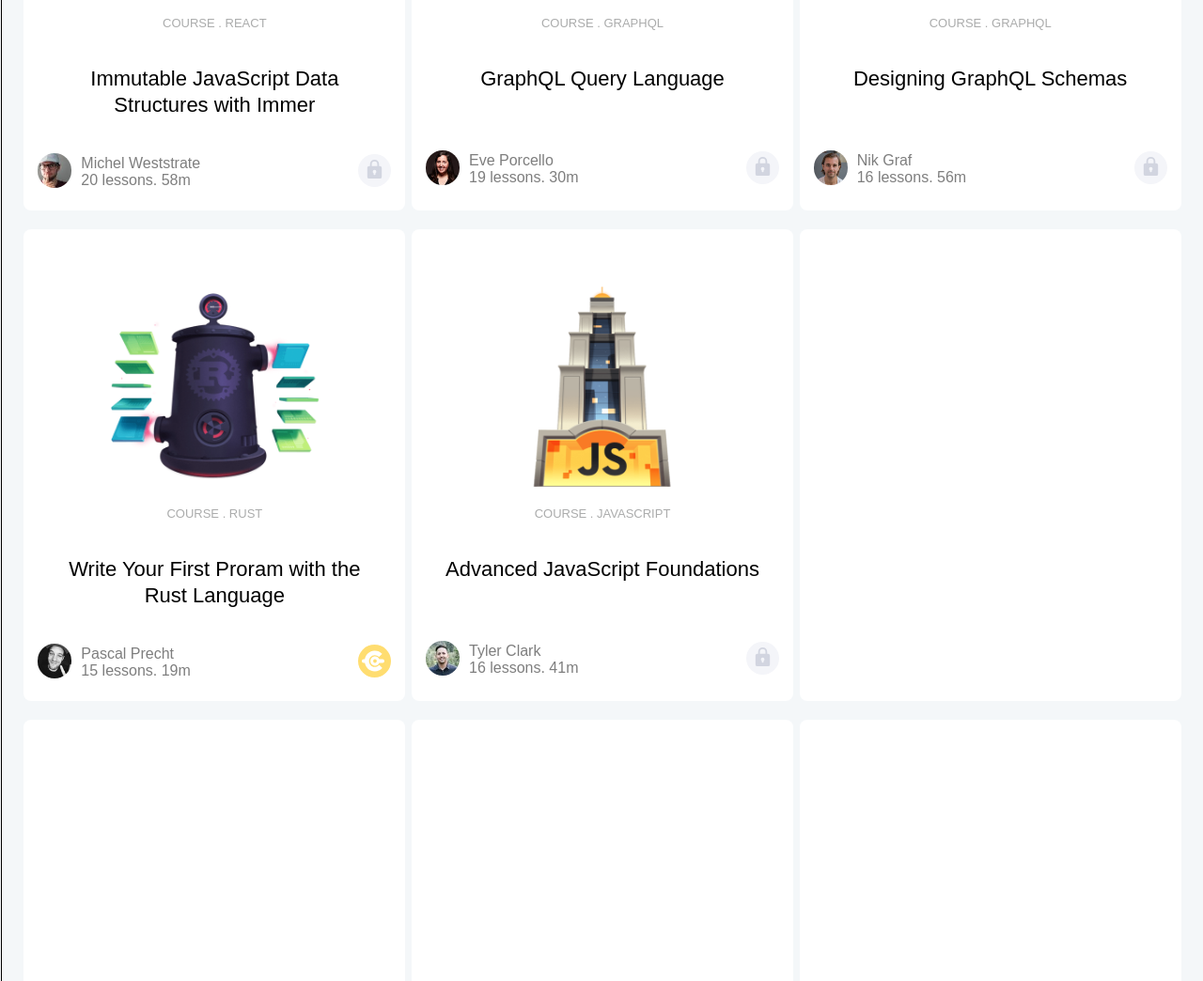
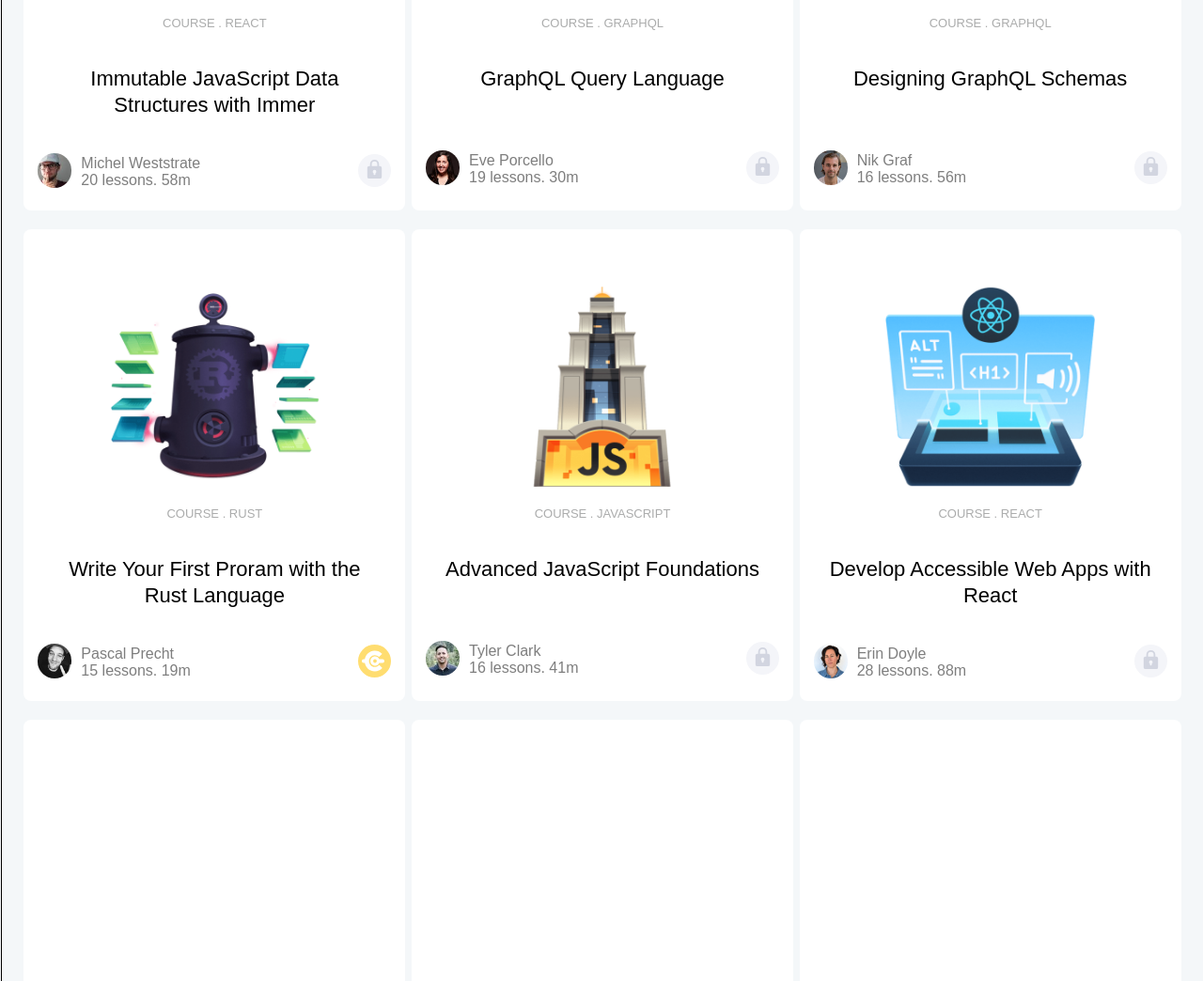
Before and after one commit to ahs1n/https-egghead.io_Mockup, a plain HTML site: page index.html in a window 1280 px wide. Shown: the part 3855-4899 px from the top of the page at 94% size. Drawn offline with Linux system fonts and the light colour scheme.

Commit message:
section 4 card 9 add

```diff
--- a/index.html
+++ b/index.html
@@ -689,8 +689,33 @@
                     </div>
                 </div>
 
-                <div class="hotcard_layout">
+                <!-- COURSE . REACT -->
+                <div class="card_layout">
+                    <div class="course">
+                        <img src="AccessibleReact_1000.png" alt="AccessibleReact_1000">
+                        <p>COURSE . REACT</p>
+                        <h3>
+                            Develop Accessible Web Apps with React
+                        </h3>
+                    </div>
+
+                    <div class="card_layout_material">
+                        <div class="course_teacher">
+                            <div class="card_layout_teacher">
+                                <img src="erin-doyle_800x800.png" alt="erin-doyle_800x800">
+                            </div>
+                            <div class="card_layout_lesson">
+                                <p>Erin Doyle</p>
+                                <p>28 lessons. 88m</p>
+                            </div>
+
+                        </div>
+                        <div class="card_icon">
+                            <img src="cardfooter_icon lock.svg" alt="cardfooter_icon lock">
+                        </div>
+                    </div>
                 </div>
+
                 <div class="hotcard_layout">
                 </div>
                 <div class="hotcard_layout">
```
